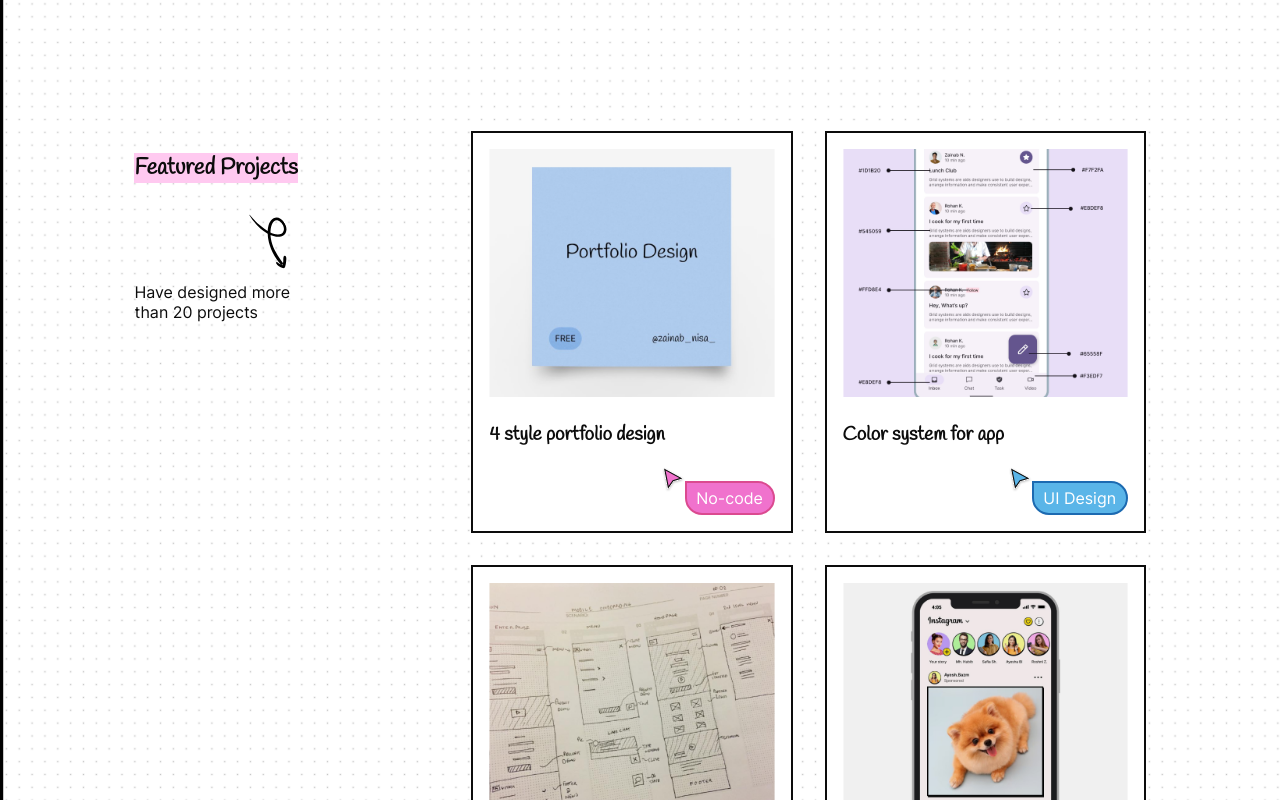
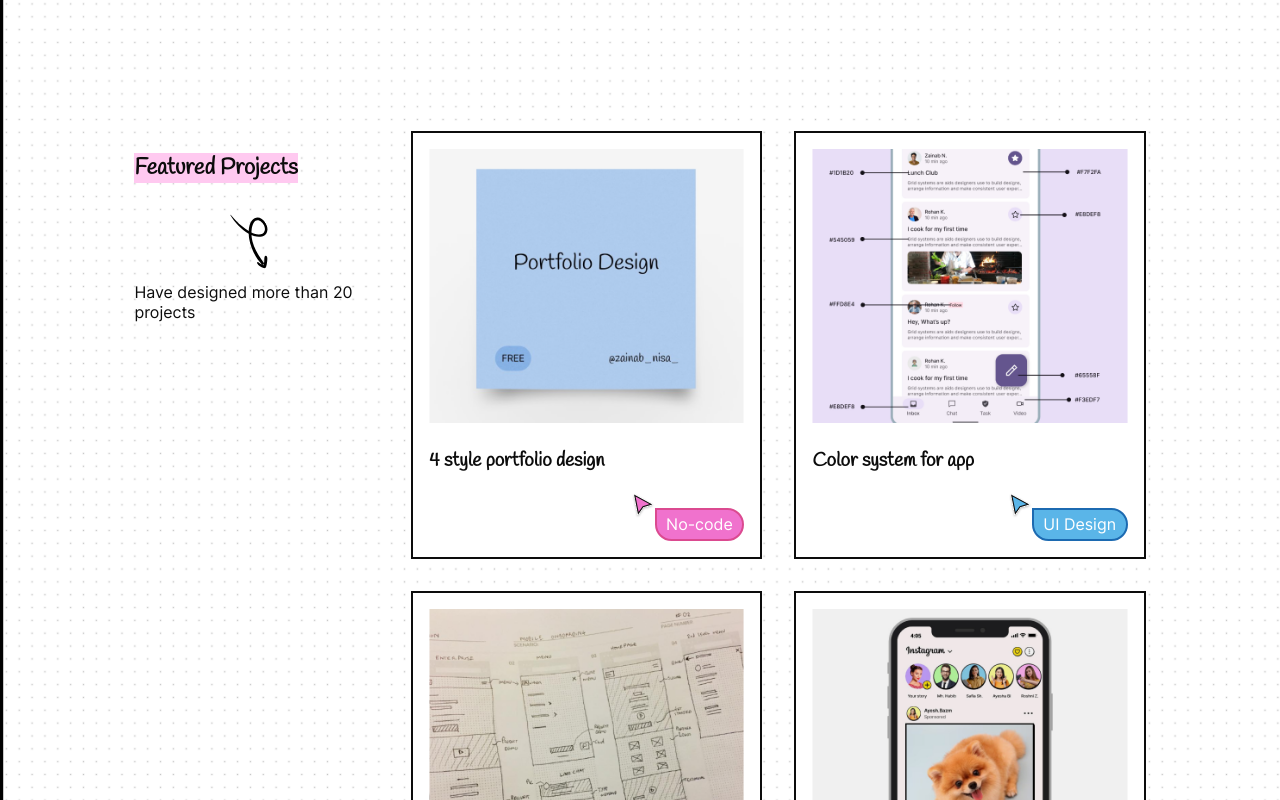
Before and after one commit to Abdullah2208/idianly, a React (Vite) app: page / in a window 1280 px wide. Shown: the part 940-1740 px from the top of the page. Built offline with nearby package versions, Linux system fonts and the light colour scheme.

Commit message:
Minor fixes

```diff
--- a/src/App.css
+++ b/src/App.css
@@ -195,10 +195,11 @@ header nav ul div li {
 
 .featured {
   display: grid;
-  grid-template-columns: 1fr 2fr;
+  grid-template-columns: 1fr 3fr;
   width: 80%;
   margin: 0 auto;
   margin-top: 10em;
+  gap: 2em
 }
 .featured-side {
   display: grid;
@@ -221,7 +222,6 @@ header nav ul div li {
 }
 .featured-side p:nth-child(3) {
 font-family: var(--secondary-font);
-width: 60%
 }
 .featured-main {
   display: grid;
@@ -365,6 +365,7 @@ width: 60%
   .featured-side img {
     rotate: 240deg;
     justify-self: flex-start;
+    margin-left: 2em;
     width: 4em
   }
 }
```
